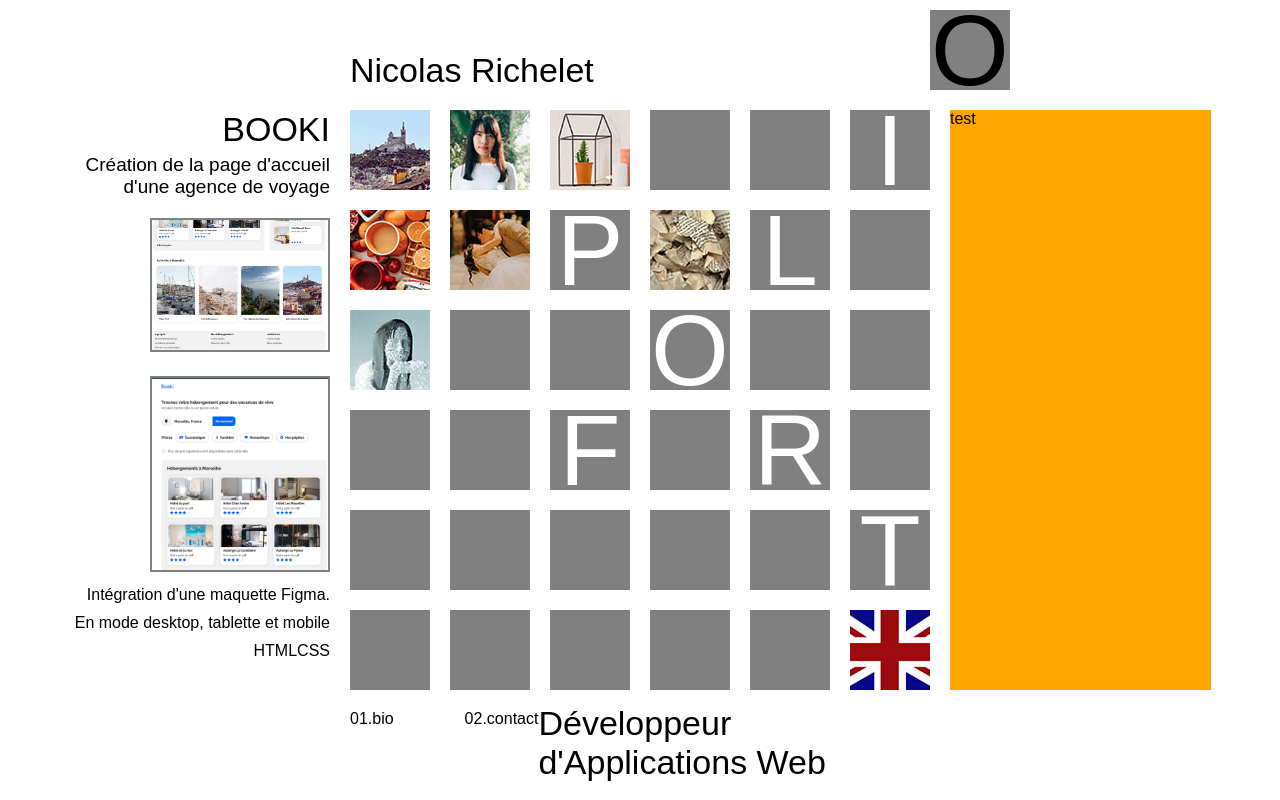
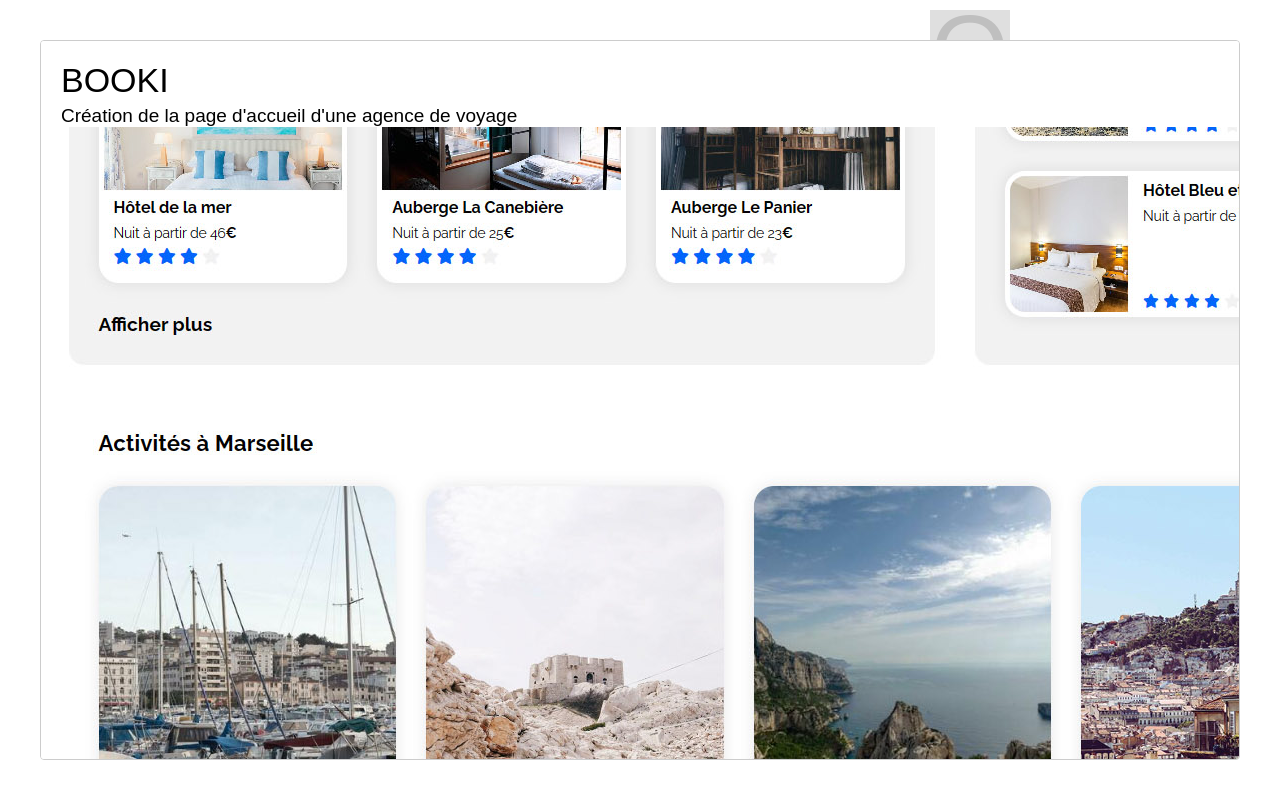
Before and after one commit to newke1234/portfolio-8, a React (Create React App) app: page / in a window 1280 px wide. Both pictures are taken after a click on the item 389 px from the left and 150 px from the top of the page. Built offline with nearby package versions, Linux system fonts and the light colour scheme; a web font is replaced by a local one.

Commit message:
Mise en place de la modal description

```diff
--- a/src/pages/Home.jsx
+++ b/src/pages/Home.jsx
@@ -1,44 +1,70 @@
 import React, { useState } from 'react';
+import Modal from 'react-modal';
 import Cards from '../components/Cards';
-import Divers from '../components/Divers';
 import Description from '../components/Description';
 import '../styles/containers.scss';
 import HiddenCard from '../components/HiddenCard';
 
+Modal.setAppElement('#root');  // Ensure this matches your app structure
+
 function Home() {
-    const [projectDetails, setProjectDetails] = useState({ title: "", subtitle: "", pictures: [], description: "", tech: "" });
+    const [projectDetails, setProjectDetails] = useState({
+        title: "", subtitle: "", description: "", pictures: [], tech: ""
+    });
+    const [modalIsOpen, setIsOpen] = useState(false);
+
+    const openModal = () => setIsOpen(true);
+    const closeModal = () => setIsOpen(false);
+
+    // Update project details and open modal
+    const handleProjectClick = (details) => {
+        setProjectDetails(details);
+        openModal();
+    };
 
     return (
-        <div>
         <div className='container'>
             <div className='container__head'>
-                    <div><HiddenCard /></div>
+                <HiddenCard />
                 <h1 className='container__head-title'>Nicolas Richelet</h1>
-                    <div><HiddenCard display="visible"/></div>
+                <HiddenCard display="visible"/>
             </div>
 
             <div className="container__middle">
-                    <div className='container__middle-description'>
-                        <Description details={projectDetails}/>
-                    </div>
-                    <div className='container__middle-cards'>
-                        <Cards setProjectDetails={setProjectDetails} /> {/* Pass setProjectDetails to Cards */}
-                    </div>
-                    <div className='container__middle-divers'>
-                        <Divers />
-                    </div>
+                <Cards setProjectDetails={handleProjectClick} />  {/* Pass handleProjectClick */}
+                <Modal
+                    isOpen={modalIsOpen}
+                    onRequestClose={closeModal}
+                    contentLabel="Project Details"
+                    style={{
+                        content: {
+                            position: 'absolute',
+                            top: '40px',
+                            left: '40px',
+                            right: '40px',
+                            bottom: '40px',
+                            border: '1px solid #ccc',
+                            background: '#fff',
+                            overflow: 'auto',
+                            WebkitOverflowScrolling: 'touch',
+                            borderRadius: '4px',
+                            outline: 'none',
+                            padding: '20px'
+                        }
+                    }}
+                >
+                    <Description details={projectDetails} />
+                    <button onClick={closeModal}>Close</button>
+                </Modal>
             </div>
 
             <div className='container__down'>
-                    <div><HiddenCard /></div>
+                <HiddenCard />
                 <div className='container__down-main'>
-                        <div className='container__down-main-nav'>
                     <ul><li>01.bio</li><li>02.contact</li></ul>
-                        </div>
                     <div className='container__down-main-job'>Développeur d'Applications Web</div>
                 </div>
-                    <div><HiddenCard /></div>
-                </div>
+                <HiddenCard />
             </div>
         </div>
     );
```
Lines whose indentation alone changed are shown as unchanged.
